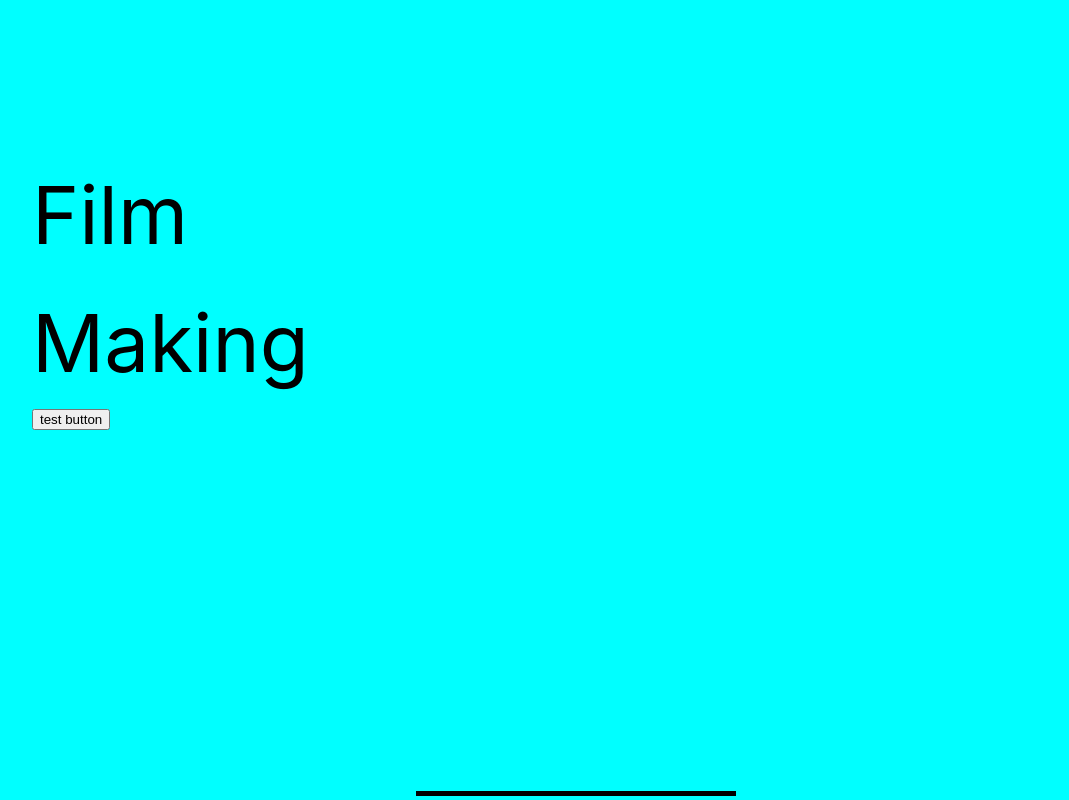
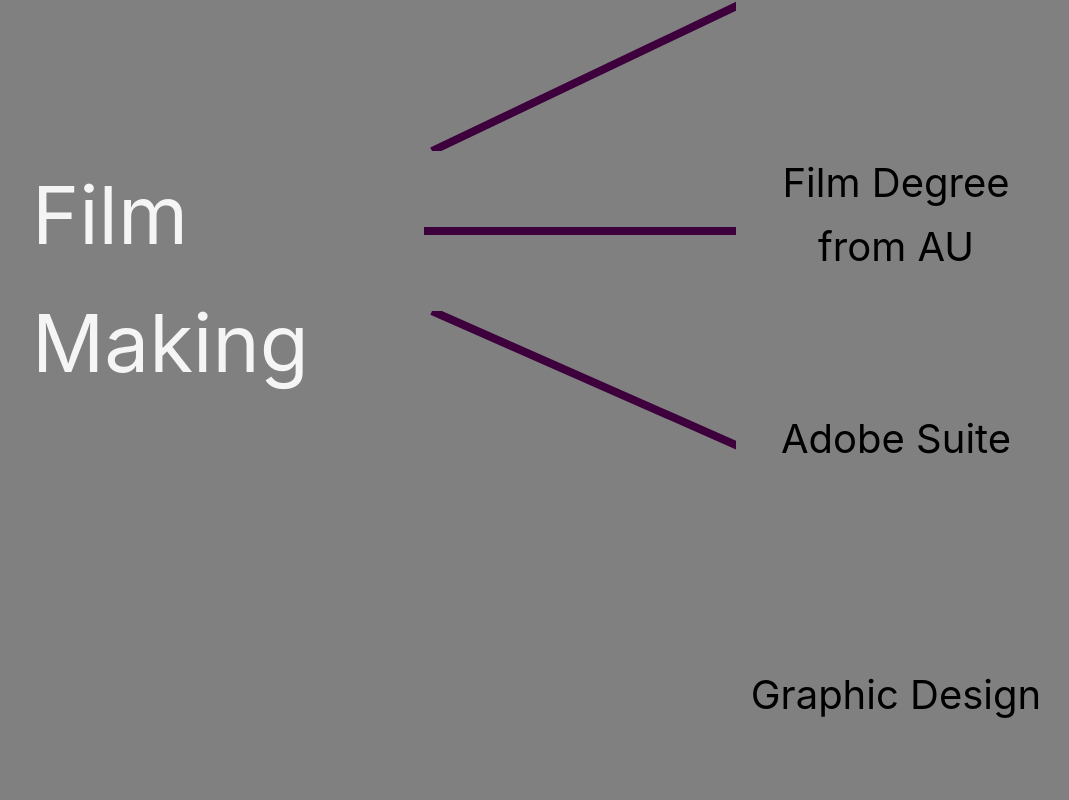
Before and after one commit to lauraantunez024/G-Portfolio, a Vue app: page / in a window 1280 px wide. Shown: the part 969-1769 px from the top of the page, without its empty margins (96-1165 px from the left). Built offline with nearby package versions, Linux system fonts and the light colour scheme.

Commit message:
lines are even

```diff
--- a/src/components/ServicesList.vue
+++ b/src/components/ServicesList.vue
@@ -3,12 +3,48 @@
 
         <div class="title">
 
+            <!-- Can make a v-if ton change the font size of social media marketing to an h2 tag -->
+
             <h1> {{ title }} </h1>
-            <button @click="showLine"> test button </button>
+            <!-- <button @click="showLine"> test button </button> -->
 
         </div>
-        <div class="animated-line" id="top">
-            <span id="line"></span>
+        <div id="top">
+            <svg width='100%' height='100%' viewBox='0 0 100 100' xmlns="http://www.w3.org/2000/svg" xmnls:xlink="http://www.w3.org/1999/xlink">
+               <line class="line" x1="-40" y1="100" x2="170" y2="0" style=" stroke: rgb(61, 0, 61); stroke-width: 5px; fill: none;">
+
+               </line>
+
+            </svg>
+        </div>
+        <div id="middle">
+            <svg width='100%' height='100%' viewBox='0 0 100 100' xmlns="http://www.w3.org/2000/svg" xmnls:xlink="http://www.w3.org/1999/xlink">
+               <line class="line" x1="-45" y1="50" x2="200" y2="50" style=" stroke: rgb(61, 0, 61); stroke-width: 5px; fill: none;">
+
+               </line>
+
+            </svg>
+        </div>
+        <div id="bottom">
+            <svg width='100%' height='100%' viewBox='0 0 100 100' xmlns="http://www.w3.org/2000/svg" xmnls:xlink="http://www.w3.org/1999/xlink">
+               <line class="line" x1="-40" y1="0" x2="300" y2="150" style=" stroke: rgb(61, 0, 61); stroke-width: 5px; fill: none;">
+               </line>
+            </svg>
+        </div>
+
+        <div class="first-bullet">
+            <h2 id="first-title"> {{ firstBullet }}</h2>
+
+        </div>
+        <div class="second-bullet">
+            <h2 id="second-title"> {{ secondBullet }}</h2>
+
+
+        </div>
+        <div class="third-bullet">
+            <h2 id="third-title"> {{ thirdBullet }}</h2>
+
+
         </div>
 
 
@@ -27,14 +63,22 @@
     props: {
         title: {
             type: String,
+            required: true
+        },
+        firstBullet: {
+            type: String,
+            required: true
+        },
+        secondBullet: {
+            type: String,
             // required: true
         },
-        descriptionTiles: {
-            type: Array,
+        thirdBullet: {
+            type: String,
             // required: true
         },
         detail: {
-            type: Object,
+            type: Array,
 
         }
 
@@ -43,7 +87,7 @@
         createTimeline() {
             const timeline = this.$anime.timeline({
                 duration: 2000,
-                easing: ''
+                easing: '   '
             })
         }
     }
@@ -83,8 +127,10 @@
     height: 100vh;
     grid-template-rows: repeat(5, 20%);
     grid-template-columns: 10% 30% 25% 25% 10%;
-    background-color: aqua;
+    background-color: gray;
 }
+
+
 
 /* .line {
     position: absolute;
@@ -103,41 +149,92 @@
     grid-row-start: 3;
     grid-row-end: 4;
     margin: auto;
+    color: whitesmoke;
+    display: flex;
 }
 
 h1 {
     font-size: 5rem;
 }
 
-.animated-line {
+.line {
+    animation: top-line 10s linear forwards;
+    stroke-dasharray: 500;
+  stroke-dashoffset: 500;
+
+
+}
+
+h2 {
+    font-size: 2.5rem;
+    text-align: center;
+
+}
+
+#top{
     grid-column-start: 3;
     grid-column-end: 4;
     grid-row-start: 2;
     grid-row-end: 3;
-    /* width: 100%;
-    height: 100%; */
-    /* background-size: 20px 20px; */
-    width: 100%;
-    height: 5px;
-    background: repeating-linear-gradient(
-        to right,
-        black,
-        black 10px,
-        transparent 1px,
-        transparent 10px
-        );
-        background-size: 20px 2px;
-        animation: top-line 5s forwards;
+}
+
+#middle {
+    grid-column-start: 3;
+    grid-column-end: 4;
+    grid-row-start: 3;
+    grid-row-end: 4;
 
 }
 
+#bottom {
+    grid-column-start: 3;
+    grid-column-end: 4;
+    grid-row-start: 4;
+    grid-row-end: 5;
+
+}
+
+.first-bullet {
+    grid-column-start: 4;
+    grid-column-end: 5;
+    grid-row-start: 1;
+    grid-row-end: 2;
+    display: grid;
+    grid-template-rows: repeat(4, 1fr);
+}
+#first-title {
+    grid-row-start: 2;
+}
+.second-bullet {
+    grid-column-start: 4;
+    grid-column-end: 5;
+    grid-row-start: 3;
+    grid-row-end: 4;
+}
+.third-bullet {
+    grid-column-start: 4;
+    grid-column-end: 5;
+    grid-row-start: 4;
+    grid-row-end: 5;
+    display: grid;
+    grid-template-rows: repeat(4, 1fr);
+}
+
+#third-title {
+    grid-row-start: 4;
+}
+
+
+
 
 @keyframes top-line {
-    from {
-        background-position: -20px 0;
-    }
+
+    /* from {
+        stroke-dashoffset: 500;
+    } */
+
     to {
-        position: 0 50;
+        stroke-dashoffset: 0;
     }
 
 
@@ -145,39 +242,4 @@
 
 
 
-/* .c-dashed-line__path {
-    animation: c-dashed-line-path 3s ease-in-out infinite alternate;
-    fill: none;
-    stroke: #31cc89;
-    stroke-dasharray: 940;
-    stroke-dashoffset: 940;
-    stroke-width: 10;
-}
-
-.c-dashed-line__dash {
-    fill: none;
-    stroke: aqua;
-    stroke-dasharray: 16 10;
-    stroke-width: 12;
-}
-
-@keyframes c-dashed-line-path {
-    from {
-        stroke-dashoffset: 940;
-    }
-    to {
-        stroke-dashoffset: 0;
-    }
-} */
-
-/* .dotted-line-enter-active, .dotted-line-leave-active {
-    transition: width 1s ease-out;
-}
-
-.dotted-line-enter-to {
-    width: 100%;
-}
-
-.dotted-line-leave-to {
-    width: 0; */
 </style>
--- a/src/views/HomeView.vue
+++ b/src/views/HomeView.vue
@@ -1,9 +1,9 @@
 <template>
   <div>
     <AboutMe />
-    <ServicesList :title="Services[0].title"/>
-    <ServicesList :title="Services[1].title"/>
-    <ServicesList :title="Services[2].title"/>
+    <ServicesList :title="Services[0].title" :firstBullet="Services[0].descriptionTiles[0].text" :secondBullet="Services[0].descriptionTiles[1].text" :thirdBullet="Services[0].descriptionTiles[2].text"/>
+    <ServicesList :title="Services[1].title" :firstBullet="Services[1].descriptionTiles[0].text" :secondBullet="Services[1].descriptionTiles[1].text" :thirdBullet="Services[1].descriptionTiles[2].text"/>
+    <ServicesList :title="Services[2].title" :firstBullet="Services[2].descriptionTiles[0].text" :secondBullet="Services[2].descriptionTiles[1].text" :thirdBullet="Services[2].descriptionTiles[2].text"/>
 
     <MyTestimonials />
 
@@ -30,7 +30,7 @@
               ]
             },
             {
-              text: 'First Film Degree from Augusta University',
+              text: 'Film Degree from AU',
               details: [
                 'Graduated December 2023 with a degree in XXX',
                 'Screened a XXX minute long movie',
```
